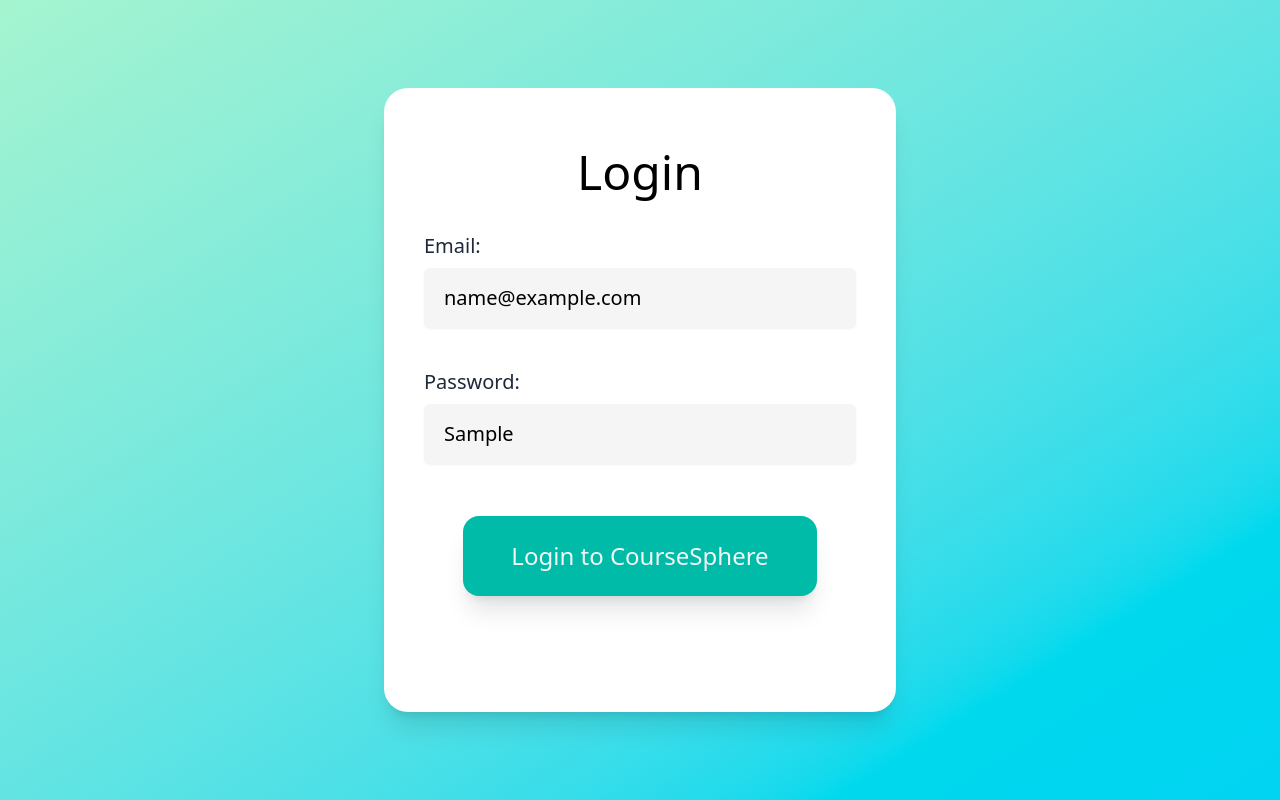
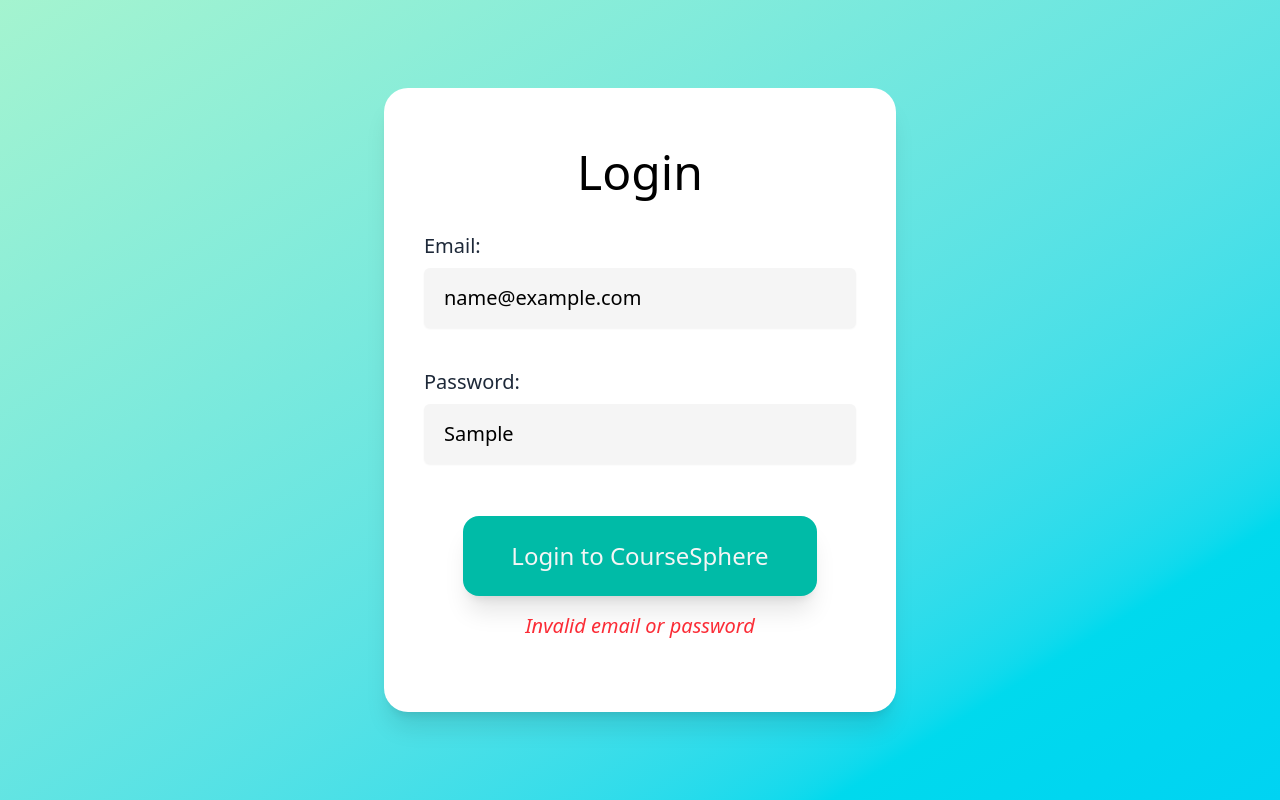
Before and after one commit to matheusbarney/Coursephere-Front-End, a React (Vite) app: page /login in a window 1280 px wide. Both pictures are taken after typing "name@example.com", "Sample" into the empty fields and a click on the button "Login to CourseSphere". Built offline with nearby package versions, Linux system fonts and the light colour scheme; data requests are answered from the project's data file.

Commit message:
fix: Reimplement Login auth

```diff
--- a/src/app/components/FormCard.tsx
+++ b/src/app/components/FormCard.tsx
@@ -20,7 +20,7 @@
 
           <FormField register={register} errors={errors} name="email" label="Email:" placeholder="Enter email" />
           <FormField register={register} errors={errors} name="password" label="Password:" placeholder="Enter password" />
-          <div className="flex justify-center pt-8 pb-12">
+          <div className="flex justify-center pt-8 pb-4">
             <Button type="submit" mainText="Login to CourseSphere" showText={true} isSubmitting={isSubmitting} />
           </div>
 
--- a/src/app/molecules/FormField.tsx
+++ b/src/app/molecules/FormField.tsx
@@ -29,7 +29,7 @@
         placeholder={placeholder}
       />
       {errors?.[name] && (
-        <div className="text-red-500">
+        <div className="text-red-500 text-x2">
           {errors[name]?.message as string}
         </div>
       )}
--- a/src/app/organisms/Form.tsx
+++ b/src/app/organisms/Form.tsx
@@ -27,9 +27,9 @@
                         placeholder="Enter email"
                       /> */}
 
-            {/* Erro raiz no final do formulário */}
+            {/* Root error at end of form */}
             {errors?.root && (
-            <div className='text-red-500 text-center mt-4'>
+            <div className='text-red-500 text-xl italic text-center'>
             {errors.root.message as string}
         </div>
       )}
--- a/src/app/pages/Login/Login.tsx
+++ b/src/app/pages/Login/Login.tsx
@@ -1,6 +1,7 @@
 import { LoginTemplate } from '../../templates/LoginTemplate';
-
 //
+import { useContext } from 'react';
+import AuthContext from '../../../contexts/auth';
 import {SubmitHandler, useForm } from 'react-hook-form';
 import { z } from 'zod';
 import { zodResolver } from '@hookform/resolvers/zod';
@@ -13,6 +14,7 @@
 type FormFields = z.infer<typeof schema>;
 
 function Login() {
+  const { Login } = useContext(AuthContext);
 
   const {
     register, handleSubmit, setError, formState: { errors, isSubmitting }
@@ -22,10 +24,10 @@
 
   const onSubmit: SubmitHandler<FormFields> = async (data) => {
     try {
-      await new Promise((resolve) => setTimeout(resolve, 1000));
-      console.log(data);
+      await Login(data.email, data.password);
+      console.log(Login);
     } catch (error) {
-      setError("root", { message: "Error connecting to server",});
+      setError("root", { message: 'Invalid email or password',});
     }
   };
 
--- a/src/main.tsx
+++ b/src/main.tsx
@@ -13,6 +13,7 @@
 import LessonEdit from './app/pages/Course/Lessons/LessonEdit/LessonEdit';
 import ProtectedRoutes, { RerouteLogin } from './utils/ProtectedRoutes';
 //
+
 
 
 const router = createBrowserRouter([
```
